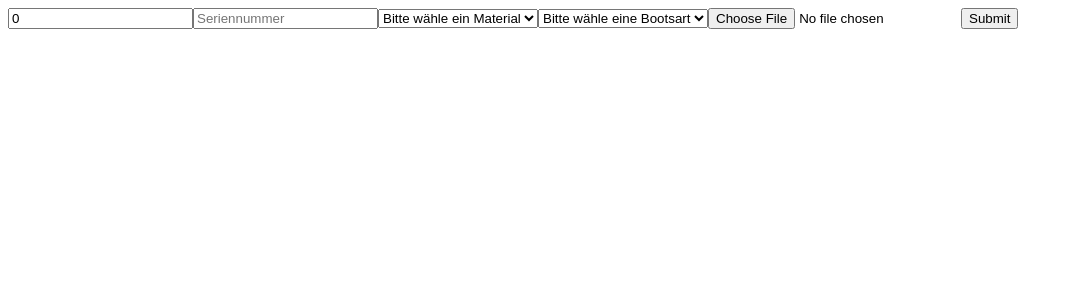
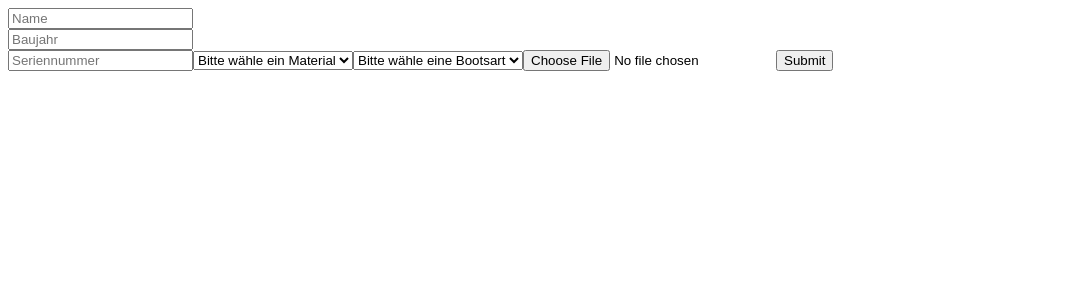
Before and after one commit to canyus70/Projekt-Bootsverleih-ERP, a React (Vite) app in the folder frontend/: page /add-new-boot in a window 1280 px wide. Shown: the top 300 px of the page, without its empty margins (0-1073 px from the left). Built offline with nearby package versions, Linux system fonts and the light colour scheme.

Commit message:
functions working

```diff
--- a/frontend/src/pages/AddNewBoot.jsx
+++ b/frontend/src/pages/AddNewBoot.jsx
@@ -1,10 +1,11 @@
 import { useState } from "react";
 
 const AddNewBoot = () => {
-  const [baujahr, setBaujahr] = useState(0);
+  const [baujahr, setBaujahr] = useState();
   const [seriennummer, setSeriennummer] = useState("");
   const [bootsart, setBootsart] = useState("");
   const [material, setMaterial] = useState("");
+  const [name, setName] = useState("");
   const [image, setImage] = useState();
 
   const addNewBoot = async (e) => {
@@ -14,6 +15,7 @@ const AddNewBoot = () => {
     formData.append("seriennummer", seriennummer);
     formData.append("bootsart", bootsart);
     formData.append("material", material);
+    formData.append("name",name);
     formData.append("upload_img", image, image.name);
     console.log(image);
 
@@ -28,12 +30,21 @@ const AddNewBoot = () => {
   return (
     <form>
       <input
+        type="text"
+        placeholder="Name"
+        required
+        value={name}
+        onChange={(e) => setName(e.target.value)}
+      />
+      <div>
+      <input
         type="number"
         placeholder="Baujahr"
         required
         value={baujahr}
         onChange={(e) => setBaujahr(e.target.value)}
       />
+      </div>
       <input
         type="text"
         placeholder="Seriennummer"
@@ -48,13 +59,14 @@ const AddNewBoot = () => {
         value={material}
         onChange={(e) => setMaterial(e.target.value)}
         >
-        <option value="" selected disabled>
+        <option value="" disabled>
           Bitte wähle ein Material
         </option>
         <option value="GFK">GFK</option>
         <option value="Holz">Holz</option>
         <option value="Metall">Metall</option>
         <option value="Pappe">Pappe</option>
+        <option value="Kunststoff">Kunststoff</option>
       </select>
       <select
       name="bootsart"
@@ -63,7 +75,7 @@ const AddNewBoot = () => {
       value={bootsart}
       onChange={(e) => setBootsart(e.target.value)}
       >
-        <option value="" selected disabled>
+        <option value="" disabled>
           Bitte wähle eine Bootsart
         </option>
         <option value="Tretboot">Tretboot</option>
@@ -71,6 +83,8 @@ const AddNewBoot = () => {
         <option value="Luftkissenboot">Luftkissenboot</option>
         <option value="Geisterschiff">Geisterschiff</option>
         <option value="Containerschiff">Containerschiff</option>
+        <option value="Motorboot">Motorboot</option>
+        <option value="Kreuzfahrtschiffe">Kreuzfahrtschiffe</option>
       </select>
       <input
         type="file"
@@ -81,5 +95,4 @@ const AddNewBoot = () => {
     </form>
   );
 };
-
 export default AddNewBoot;
```
Also changed, not shown: 2 other files (tests, documents, lock files or other folders). Lines whose indentation alone changed are shown as unchanged.
